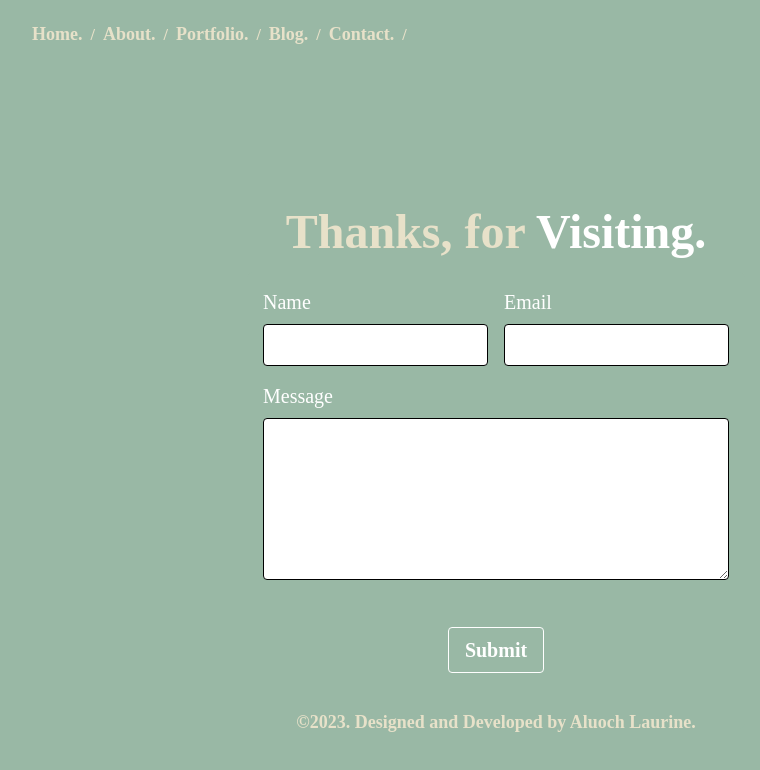
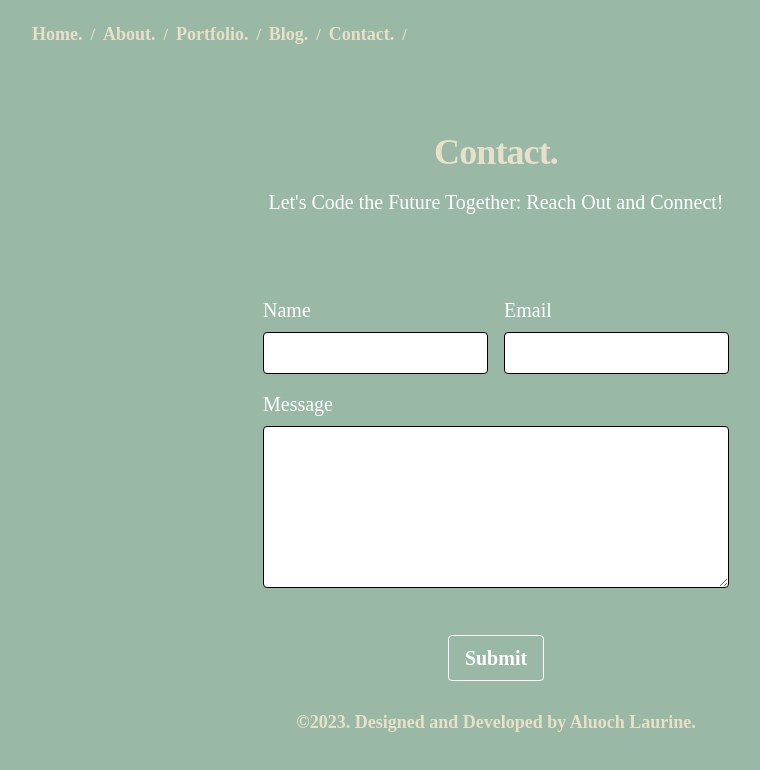
Before and after one commit to laualuoch/aluoch., a React (Create React App) app: page /end in a window 1280 px wide. Shown: the top 770 px of the page, without its empty margins (144-904 px from the left). Built offline with nearby package versions, Linux system fonts and the light colour scheme.

Commit message:
WIP: Contact form

```diff
--- a/src/pages/Contact/Contact.js
+++ b/src/pages/Contact/Contact.js
@@ -37,19 +37,17 @@ const Contact = () => {
     return (
         <>
         <Breadcrumb navItems={navItems} />
-        <div className="flex flex-col h-screen items-center justify-center">
-            <div className="container mx-auto px-4">
-                <div className="flex items-center justify-center p-6 space-x-8">
-                    <div className="flex flex-col justify-center items-center justify-centerp-6">
-                        <h4 className="text-5xl text-beige font-chilanka font-bold mb-4">
-                            Thanks, for <span className="text-white">Visiting.</span>
-                        </h4>
+        <section>
+            <div class="py-8 px-4 mx-auto max-w-screen-xl lg:py-16 lg:px-6">
+                <div class="mx-auto max-w-screen-sm text-center lg:mb-16 mb-8">
+                    <h2 class="mb-4 text-3xl lg:text-4xl tracking-tight font-chilanka font-extrabold text-beige">Contact.</h2>
+                    <p class="font-light font-chilanka text-white sm:text-xl dark:text-gray-400">Let's Code the Future Together: Reach Out and Connect!</p>
+                </div>
+                    <div className="flex flex-wrap justify-center w-full">
                         <ContactForm />
-                    </div>
                 </div>
-
             </div>
-        </div>
+        </section>
         <Footer />
         </>
     );
```
